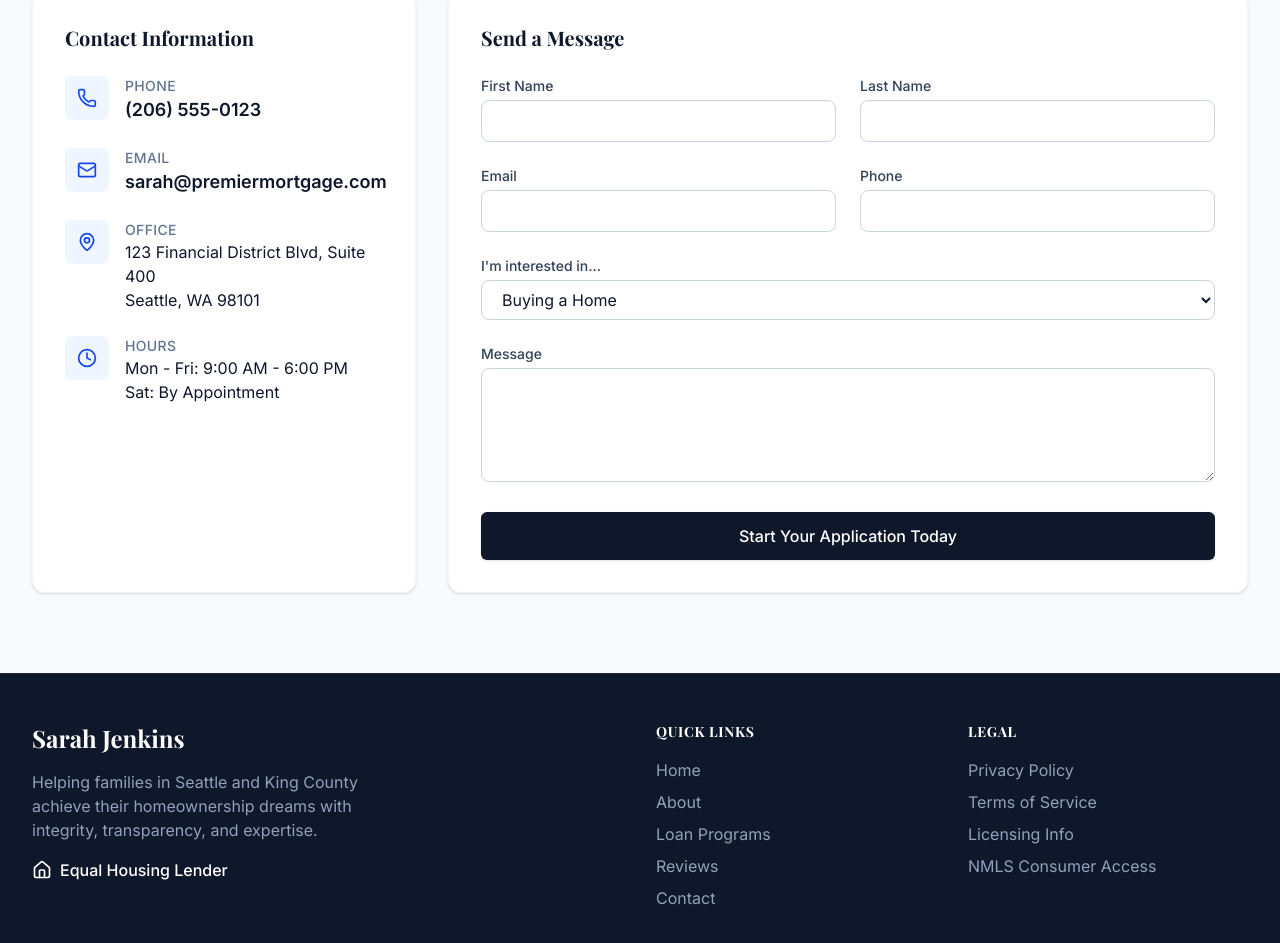
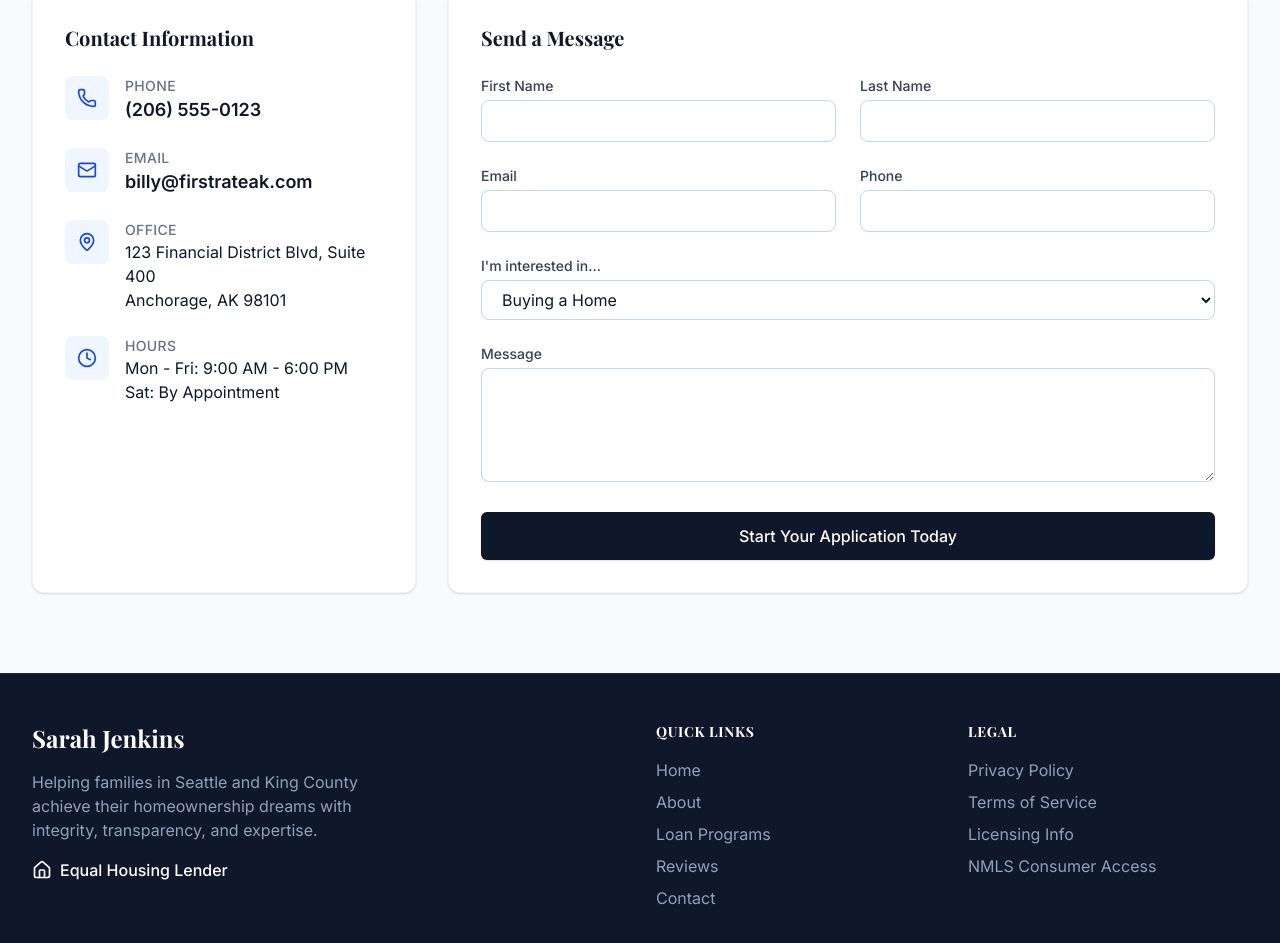
Before and after one commit to astraluxeindustries/billy-stonerock, a React (Vite) app in the folder premium-mortgage-officer/: page / in a window 1280 px wide. Shown: the part 5862-6805 px from the top of the page. Built offline with nearby package versions, Linux system fonts and the light colour scheme; a web font is replaced by a local one.

Commit message:
Update Contact.tsx

```diff
--- a/premium-mortgage-officer/src/components/Contact.tsx
+++ b/premium-mortgage-officer/src/components/Contact.tsx
@@ -38,8 +38,8 @@
                 </div>
                 <div>
                   <p className="text-sm text-slate-500 font-medium uppercase tracking-wide">Email</p>
-                  <a href="mailto:sarah@premiermortgage.com" className="text-lg font-semibold text-slate-900 hover:text-blue-700 transition-colors">
-                    sarah@premiermortgage.com
+                  <a href="mailto:billy@firstrateak.com" className="text-lg font-semibold text-slate-900 hover:text-blue-700 transition-colors">
+                    billy@firstrateak.com
                   </a>
                 </div>
               </div>
@@ -52,7 +52,7 @@
                   <p className="text-sm text-slate-500 font-medium uppercase tracking-wide">Office</p>
                   <p className="text-slate-900">
                     123 Financial District Blvd, Suite 400<br />
-                    Seattle, WA 98101
+                    Anchorage, AK 98101
                   </p>
                 </div>
               </div>
```
